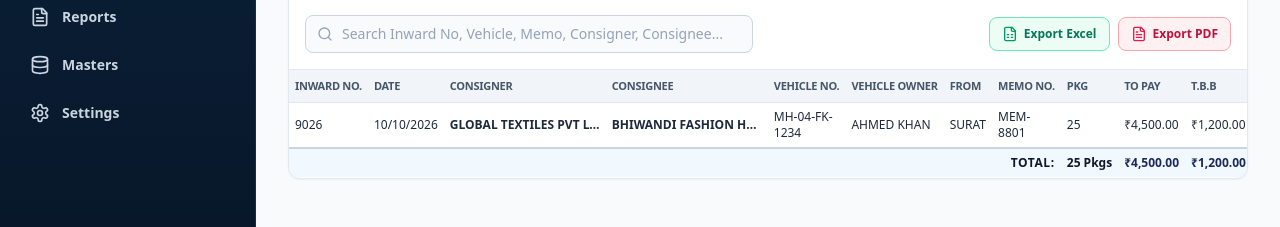
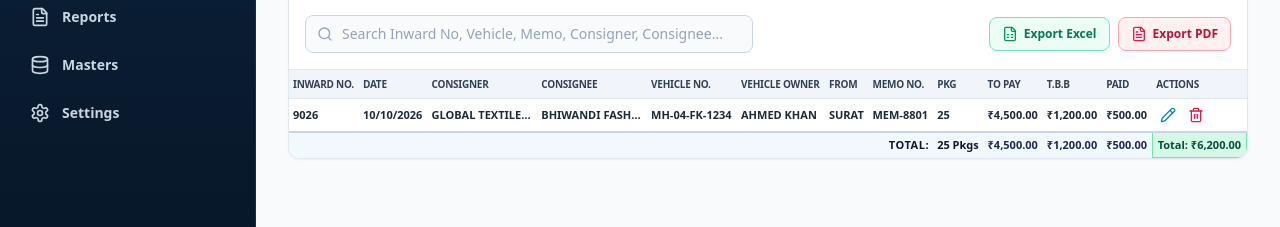
Before and after one commit to Jaydippawar25/ATHAHAR-ROADWAYS, a React (Vite) app: page /inward in a window 1280 px wide. Shown: the part 323-550 px from the top of the page. Built offline with nearby package versions, Linux system fonts and the light colour scheme; no server answers.

Commit message:
Optimize data table column widths, padding, and text truncation to prevent horizontal scroll

```diff
--- a/src/components/common/DataTable.jsx
+++ b/src/components/common/DataTable.jsx
@@ -313,10 +313,10 @@ export const DataTable = ({
       {/* Table Container */}
       <div className="w-full overflow-x-auto no-scrollbar">
         <table className="w-full text-left text-xs text-slate-700">
-          <thead className="bg-slate-100 text-slate-600 font-bold border-b border-slate-200 text-[10px] sm:text-[11px] uppercase tracking-tight">
+          <thead className="bg-slate-100 text-slate-700 font-black border-b border-slate-200 text-[10px] uppercase tracking-tight">
             <tr>
               {selectable && (
-                <th className="px-1.5 py-2 w-7 text-center">
+                <th className="px-1 py-1.5 w-6 text-center">
                   <input
                     type="checkbox"
                     checked={allSelected}
@@ -326,7 +326,7 @@ export const DataTable = ({
                 </th>
               )}
               {columns.map((col, idx) => (
-                <th key={idx} className="px-1.5 py-2 whitespace-nowrap">
+                <th key={idx} className="px-1 py-1.5 whitespace-nowrap">
                   {col.label}
                 </th>
               ))}
@@ -337,7 +337,7 @@ export const DataTable = ({
               <tr>
                 <td
                   colSpan={columns.length + (selectable ? 1 : 0)}
-                  className="p-8 text-center text-slate-500 font-medium"
+                  className="p-8 text-center text-slate-500 font-medium text-xs"
                 >
                   No records found.
                 </td>
@@ -351,7 +351,7 @@ export const DataTable = ({
                   }`}
                 >
                   {selectable && (
-                    <td className="px-1.5 py-1.5 text-center">
+                    <td className="px-1 py-1 text-center">
                       <input
                         type="checkbox"
                         checked={selectedIds.includes(row.id)}
@@ -374,7 +374,7 @@ export const DataTable = ({
                     }
 
                     return (
-                      <td key={colIdx} className="px-1.5 py-1.5 font-medium text-slate-800 text-[11px] sm:text-xs">
+                      <td key={colIdx} className="px-1 py-1 font-semibold text-slate-800 text-[11px]">
                         {cellVal ?? '-'}
                       </td>
                     );
@@ -395,13 +395,13 @@ export const DataTable = ({
             }, 0);
 
             return (
-              <tfoot className="bg-sky-50/90 border-t-2 border-slate-300 font-extrabold text-slate-900 text-[11px] sm:text-xs">
+              <tfoot className="bg-sky-50/90 border-t-2 border-slate-300 font-extrabold text-slate-900 text-[11px]">
                 <tr>
-                  {selectable && <td className="px-1.5 py-1.5"></td>}
+                  {selectable && <td className="px-1 py-1"></td>}
                   {columns.map((col, colIdx) => {
                     if (colIdx === labelIndex) {
                       return (
-                        <td key={colIdx} className="px-1.5 py-1.5 text-right font-black tracking-wider uppercase text-slate-900">
+                        <td key={colIdx} className="px-1 py-1 text-right font-black tracking-wider uppercase text-slate-900">
                           TOTAL:
                         </td>
                       );
@@ -416,14 +416,14 @@ export const DataTable = ({
 
                       if (k.includes('pkg') || k.includes('qty')) {
                         return (
-                          <td key={colIdx} className="px-1.5 py-1.5 font-black text-slate-900 whitespace-nowrap">
+                          <td key={colIdx} className="px-1 py-1 font-black text-slate-900 whitespace-nowrap">
                             {sum} Pkgs
                           </td>
                         );
                       }
 
                       return (
-                        <td key={colIdx} className="px-1.5 py-1.5 font-extrabold text-[#1e295b] whitespace-nowrap">
+                        <td key={colIdx} className="px-1 py-1 font-extrabold text-[#1e295b] whitespace-nowrap">
                           {formatCurrency(sum)}
                         </td>
                       );
@@ -431,13 +431,13 @@ export const DataTable = ({
 
                     if (colIdx === columns.length - 1) {
                       return (
-                        <td key={colIdx} className="px-1.5 py-1 font-black text-emerald-900 bg-emerald-100/90 rounded text-center whitespace-nowrap border border-emerald-300 shadow-xs" title="To Pay + TBB + Paid = Total">
+                        <td key={colIdx} className="px-1 py-1 font-black text-emerald-900 bg-emerald-100/90 rounded text-center whitespace-nowrap border border-emerald-300 shadow-xs" title="To Pay + TBB + Paid = Total">
                           Total: {formatCurrency(grandTotalSum)}
                         </td>
                       );
                     }
 
-                    return <td key={colIdx} className="px-1.5 py-1.5"></td>;
+                    return <td key={colIdx} className="px-1 py-1"></td>;
                   })}
                 </tr>
               </tfoot>
--- a/src/pages/Inward/InwardList.jsx
+++ b/src/pages/Inward/InwardList.jsx
@@ -77,7 +77,7 @@ export const InwardList = () => {
       label: 'CONSIGNER',
       key: 'consignorName',
       render: (row) => (
-        <span className="font-semibold text-slate-800 max-w-[150px] truncate block" title={row.consignorName}>
+        <span className="font-semibold text-slate-800 max-w-[100px] truncate block" title={row.consignorName}>
           {row.consignorName || '-'}
         </span>
       ),
@@ -86,15 +86,47 @@ export const InwardList = () => {
       label: 'CONSIGNEE',
       key: 'consigneeName',
       render: (row) => (
-        <span className="font-semibold text-slate-800 max-w-[150px] truncate block" title={row.consigneeName}>
+        <span className="font-semibold text-slate-800 max-w-[100px] truncate block" title={row.consigneeName}>
           {row.consigneeName || '-'}
         </span>
       ),
     },
-    { label: 'Vehicle No.', key: 'vehicleNo' },
-    { label: 'Vehicle Owner', key: 'ownerName' },
-    { label: 'From', key: 'from' },
-    { label: 'Memo No.', key: 'memoNo' },
+    {
+      label: 'Vehicle No.',
+      key: 'vehicleNo',
+      render: (row) => (
+        <span className="max-w-[85px] truncate block" title={row.vehicleNo}>
+          {row.vehicleNo || '-'}
+        </span>
+      ),
+    },
+    {
+      label: 'Vehicle Owner',
+      key: 'ownerName',
+      render: (row) => (
+        <span className="max-w-[85px] truncate block" title={row.ownerName}>
+          {row.ownerName || '-'}
+        </span>
+      ),
+    },
+    {
+      label: 'From',
+      key: 'from',
+      render: (row) => (
+        <span className="max-w-[75px] truncate block" title={row.from}>
+          {row.from || '-'}
+        </span>
+      ),
+    },
+    {
+      label: 'Memo No.',
+      key: 'memoNo',
+      render: (row) => (
+        <span className="max-w-[70px] truncate block" title={row.memoNo}>
+          {row.memoNo || '-'}
+        </span>
+      ),
+    },
     { label: 'PKG', key: 'totalQty' },
     { label: 'TO PAY', key: 'totalToPay', type: 'currency' },
     { label: 'T.B.B', key: 'totalTbb', type: 'currency' },
@@ -106,14 +138,14 @@ export const InwardList = () => {
         <div className="flex items-center space-x-1">
           <button
             onClick={() => handleStartEdit(row, 'header')}
-            className="p-1.5 text-sky-600 hover:text-sky-800 hover:bg-sky-50 rounded transition-colors"
+            className="p-1 text-sky-600 hover:text-sky-800 hover:bg-sky-50 rounded transition-colors"
             title="Edit Receipt"
           >
             <Pencil className="w-4 h-4" />
           </button>
           <button
             onClick={() => handleStartDelete(row, 'header')}
-            className="p-1.5 text-rose-600 hover:text-rose-800 hover:bg-rose-50 rounded transition-colors"
+            className="p-1 text-rose-600 hover:text-rose-800 hover:bg-rose-50 rounded transition-colors"
             title="Delete Receipt"
           >
             <Trash2 className="w-4 h-4" />
--- a/src/pages/Outward/OutwardList.jsx
+++ b/src/pages/Outward/OutwardList.jsx
@@ -76,7 +76,7 @@ export const OutwardList = () => {
       label: 'CONSIGNER',
       key: 'consignorName',
       render: (row) => (
-        <span className="font-semibold text-slate-800 max-w-[150px] truncate block" title={row.consignorName}>
+        <span className="font-semibold text-slate-800 max-w-[100px] truncate block" title={row.consignorName}>
           {row.consignorName || '-'}
         </span>
       ),
@@ -85,15 +85,47 @@ export const OutwardList = () => {
       label: 'CONSIGNEE',
       key: 'consigneeName',
       render: (row) => (
-        <span className="font-semibold text-slate-800 max-w-[150px] truncate block" title={row.consigneeName}>
+        <span className="font-semibold text-slate-800 max-w-[100px] truncate block" title={row.consigneeName}>
           {row.consigneeName || '-'}
         </span>
       ),
     },
-    { label: 'Vehicle No.', key: 'vehicleNo' },
-    { label: 'Driver Name', key: 'driverName' },
-    { label: 'From', key: 'from' },
-    { label: 'Memo No.', key: 'memoNo' },
+    {
+      label: 'Vehicle No.',
+      key: 'vehicleNo',
+      render: (row) => (
+        <span className="max-w-[85px] truncate block" title={row.vehicleNo}>
+          {row.vehicleNo || '-'}
+        </span>
+      ),
+    },
+    {
+      label: 'Driver Name',
+      key: 'driverName',
+      render: (row) => (
+        <span className="max-w-[85px] truncate block" title={row.driverName}>
+          {row.driverName || '-'}
+        </span>
+      ),
+    },
+    {
+      label: 'From',
+      key: 'from',
+      render: (row) => (
+        <span className="max-w-[75px] truncate block" title={row.from}>
+          {row.from || '-'}
+        </span>
+      ),
+    },
+    {
+      label: 'Memo No.',
+      key: 'memoNo',
+      render: (row) => (
+        <span className="max-w-[70px] truncate block" title={row.memoNo}>
+          {row.memoNo || '-'}
+        </span>
+      ),
+    },
     { label: 'PKG', key: 'totalQty' },
     { label: 'TO PAY', key: 'totalToPay', type: 'currency' },
     { label: 'T.B.B', key: 'totalTbb', type: 'currency' },
@@ -105,14 +137,14 @@ export const OutwardList = () => {
         <div className="flex items-center space-x-1">
           <button
             onClick={() => handleStartEdit(row, 'header')}
-            className="p-1.5 text-emerald-600 hover:text-emerald-800 hover:bg-emerald-50 rounded transition-colors"
+            className="p-1 text-emerald-600 hover:text-emerald-800 hover:bg-emerald-50 rounded transition-colors"
             title="Edit Outward Receipt"
           >
             <Pencil className="w-4 h-4" />
           </button>
           <button
             onClick={() => handleStartDelete(row, 'header')}
-            className="p-1.5 text-rose-600 hover:text-rose-800 hover:bg-rose-50 rounded transition-colors"
+            className="p-1 text-rose-600 hover:text-rose-800 hover:bg-rose-50 rounded transition-colors"
             title="Delete Outward Receipt"
           >
             <Trash2 className="w-4 h-4" />
```
